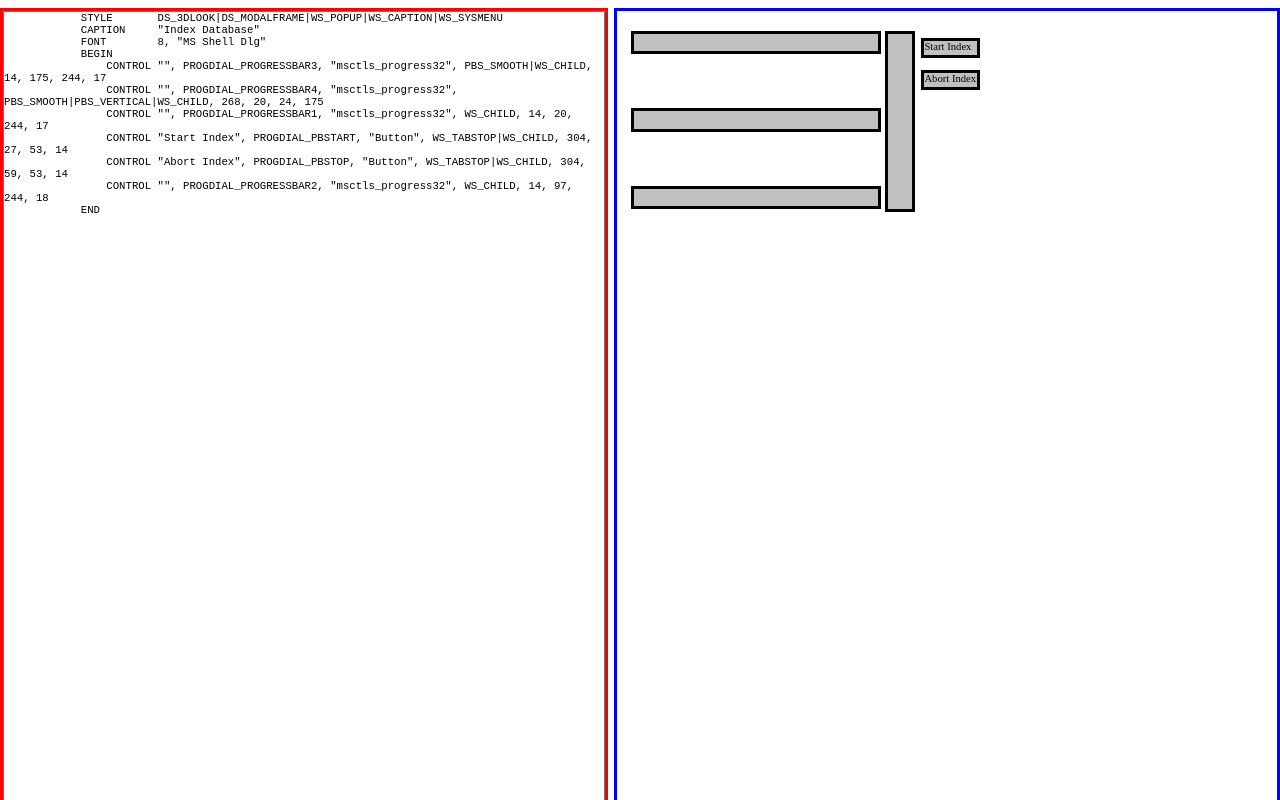
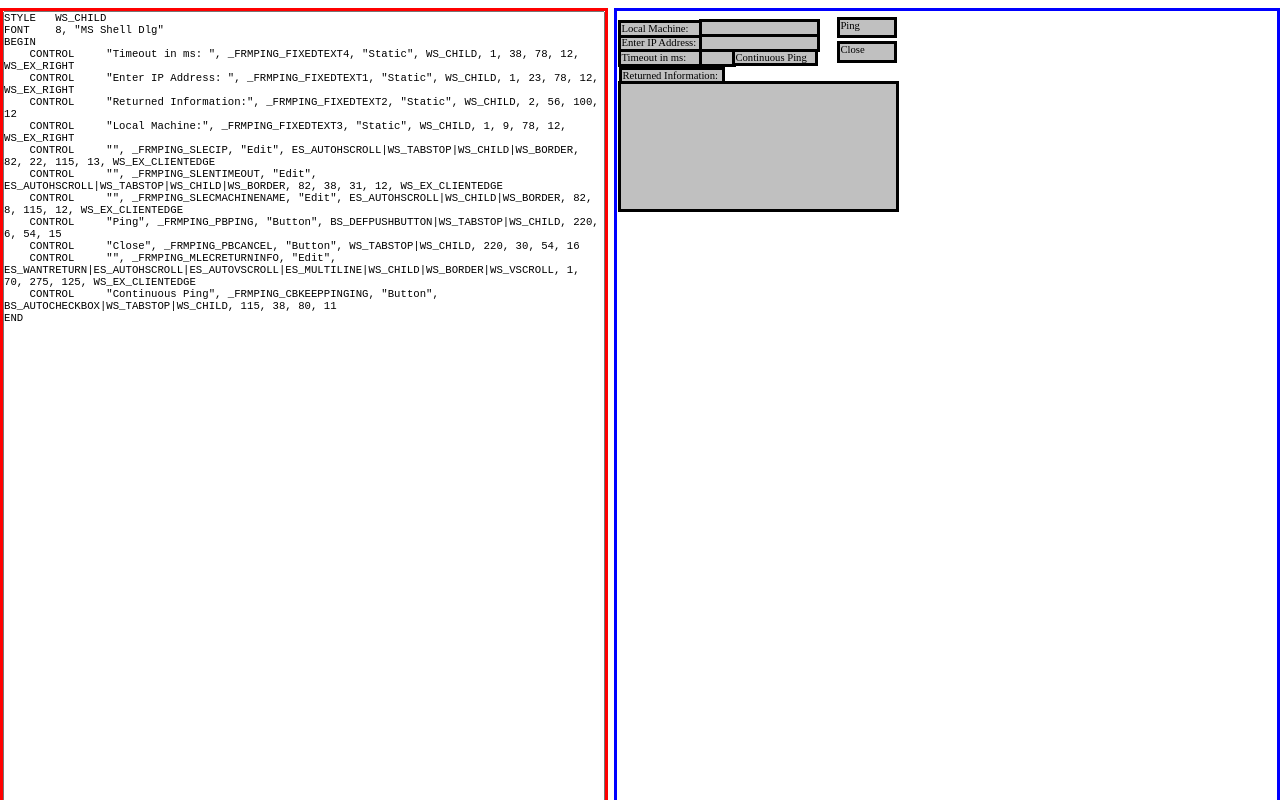
Before and after one commit to JRahmatiNL/VOML2HTML, a plain HTML site: page index.htm in a window 1280 px wide. Drawn offline with nearby package versions, Linux system fonts and the light colour scheme; files that its build step writes are made by us from their sources.

Commit message:
Refresh ui on keyup & on chage & refine vo code example

```diff
--- a/index.htm
+++ b/index.htm
@@ -1,25 +1,31 @@
 <html>
     <meta charset="UTF-8" />
+    <link href="jquery-ui-1.12.1.custom/jquery-ui.css" rel="stylesheet">
+    <script src="jquery.js"></script>
+    <script src="jquery-ui-1.12.1.custom/jquery-ui.js"></script>
     <link href="index.css" rel="stylesheet">
     <body>
         <div style="border-style:solid;border-color:red;position: absolute;left:0;width:47%;height: 100%;font-family: 'Courier New', Courier, monospace;padding: 0px;margin: 0px;">
             <textarea id="codeArea" style="width:100%;height: 100%;font-size: 8pt;margin:0px;padding:0px;"
-            onkeydown="UpdateUI()">
-            STYLE	DS_3DLOOK|DS_MODALFRAME|WS_POPUP|WS_CAPTION|WS_SYSMENU
-            CAPTION	"Index Database"
-            FONT	8, "MS Shell Dlg"
-            BEGIN
-                CONTROL	"", PROGDIAL_PROGRESSBAR3, "msctls_progress32", PBS_SMOOTH|WS_CHILD, 14, 175, 244, 17
-                CONTROL	"", PROGDIAL_PROGRESSBAR4, "msctls_progress32", PBS_SMOOTH|PBS_VERTICAL|WS_CHILD, 268, 20, 24, 175
-                CONTROL	"", PROGDIAL_PROGRESSBAR1, "msctls_progress32", WS_CHILD, 14, 20, 244, 17
-                CONTROL	"Start Index", PROGDIAL_PBSTART, "Button", WS_TABSTOP|WS_CHILD, 304, 27, 53, 14
-                CONTROL	"Abort Index", PROGDIAL_PBSTOP, "Button", WS_TABSTOP|WS_CHILD, 304, 59, 53, 14
-                CONTROL	"", PROGDIAL_PROGRESSBAR2, "msctls_progress32", WS_CHILD, 14, 97, 244, 18
-            END
-            </textarea>
+            onkeyup="UpdateUI()" onchange="UpdateUI()">
+STYLE	WS_CHILD
+FONT	8, "MS Shell Dlg"
+BEGIN
+    CONTROL	"Timeout in ms: ", _FRMPING_FIXEDTEXT4, "Static", WS_CHILD, 1, 38, 78, 12, WS_EX_RIGHT
+    CONTROL	"Enter IP Address: ", _FRMPING_FIXEDTEXT1, "Static", WS_CHILD, 1, 23, 78, 12, WS_EX_RIGHT
+    CONTROL	"Returned Information:", _FRMPING_FIXEDTEXT2, "Static", WS_CHILD, 2, 56, 100, 12
+    CONTROL	"Local Machine:", _FRMPING_FIXEDTEXT3, "Static", WS_CHILD, 1, 9, 78, 12, WS_EX_RIGHT
+    CONTROL	"", _FRMPING_SLECIP, "Edit", ES_AUTOHSCROLL|WS_TABSTOP|WS_CHILD|WS_BORDER, 82, 22, 115, 13, WS_EX_CLIENTEDGE
+    CONTROL	"", _FRMPING_SLENTIMEOUT, "Edit", ES_AUTOHSCROLL|WS_TABSTOP|WS_CHILD|WS_BORDER, 82, 38, 31, 12, WS_EX_CLIENTEDGE
+    CONTROL	"", _FRMPING_SLECMACHINENAME, "Edit", ES_AUTOHSCROLL|WS_CHILD|WS_BORDER, 82, 8, 115, 12, WS_EX_CLIENTEDGE
+    CONTROL	"Ping", _FRMPING_PBPING, "Button", BS_DEFPUSHBUTTON|WS_TABSTOP|WS_CHILD, 220, 6, 54, 15
+    CONTROL	"Close", _FRMPING_PBCANCEL, "Button", WS_TABSTOP|WS_CHILD, 220, 30, 54, 16
+    CONTROL	"", _FRMPING_MLECRETURNINFO, "Edit", ES_WANTRETURN|ES_AUTOHSCROLL|ES_AUTOVSCROLL|ES_MULTILINE|WS_CHILD|WS_BORDER|WS_VSCROLL, 1, 70, 275, 125, WS_EX_CLIENTEDGE
+    CONTROL	"Continuous Ping", _FRMPING_CBKEEPPINGING, "Button", BS_AUTOCHECKBOX|WS_TABSTOP|WS_CHILD, 115, 38, 80, 11
+END
+        </textarea>
         </div>
         <div id="UIPanel" style="border-style:solid;border-color:blue;position: absolute;left:48%;right:0;height: 100%;margin: 0px;">
-            <input type="button" style="margin-left: 10px;width: 120px;" value="test" />
         </div>
     </body>
     <script src="index.js"></script>
```
